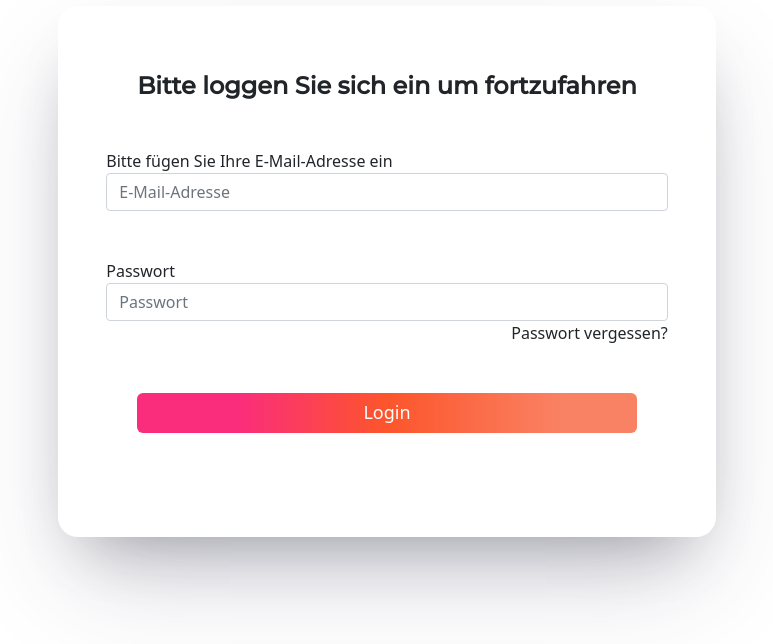
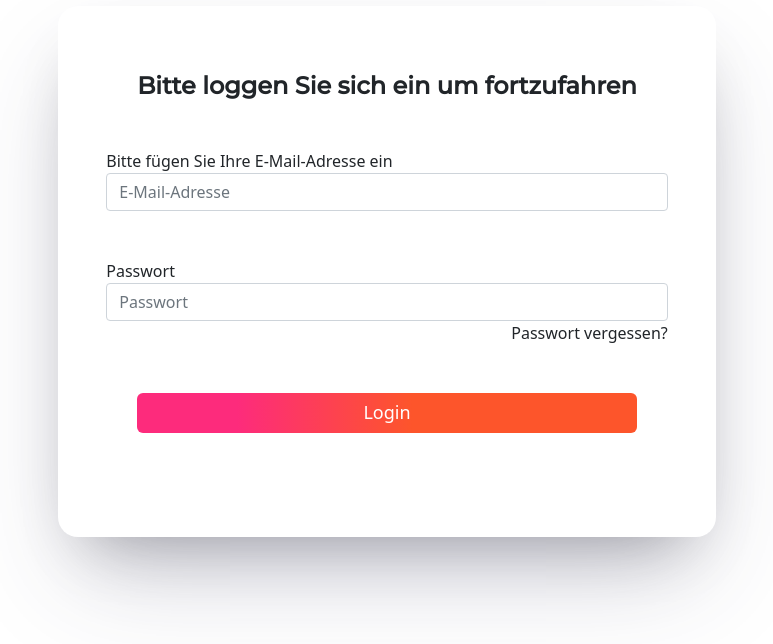
Before and after one commit to MehdiKBi/login, a React (Create React App) app: page / in a window 1280 px wide. Shown: the part 144-788 px from the top of the page, without its empty margins (253-1026 px from the left). Built offline with nearby package versions, Linux system fonts and the light colour scheme.

Commit message:
btn color added

```diff
--- a/src/index.css
+++ b/src/index.css
@@ -34,8 +34,8 @@ h1{
 
 #btn{
 
-  background: rgb(250,45,124);
-  background: linear-gradient(90deg, rgba(250,45,124,1) 20%, rgba(253,85,43,1) 50%, rgba(249,130,100,1) 85%);
+  background: rgb(253,43,124);
+  background: linear-gradient(90deg, rgba(253,43,124,1) 20%, rgba(253,85,43,1) 55%);
   width: 500px;
   height: 40px;
   color: white;
@@ -43,10 +43,3 @@ h1{
   border: none;
   font-size: large;
 }
-
-/* #inp_email{
-  width: 500px;
-}
-#inp_pass{
-  width: 500px;
-} */
```
